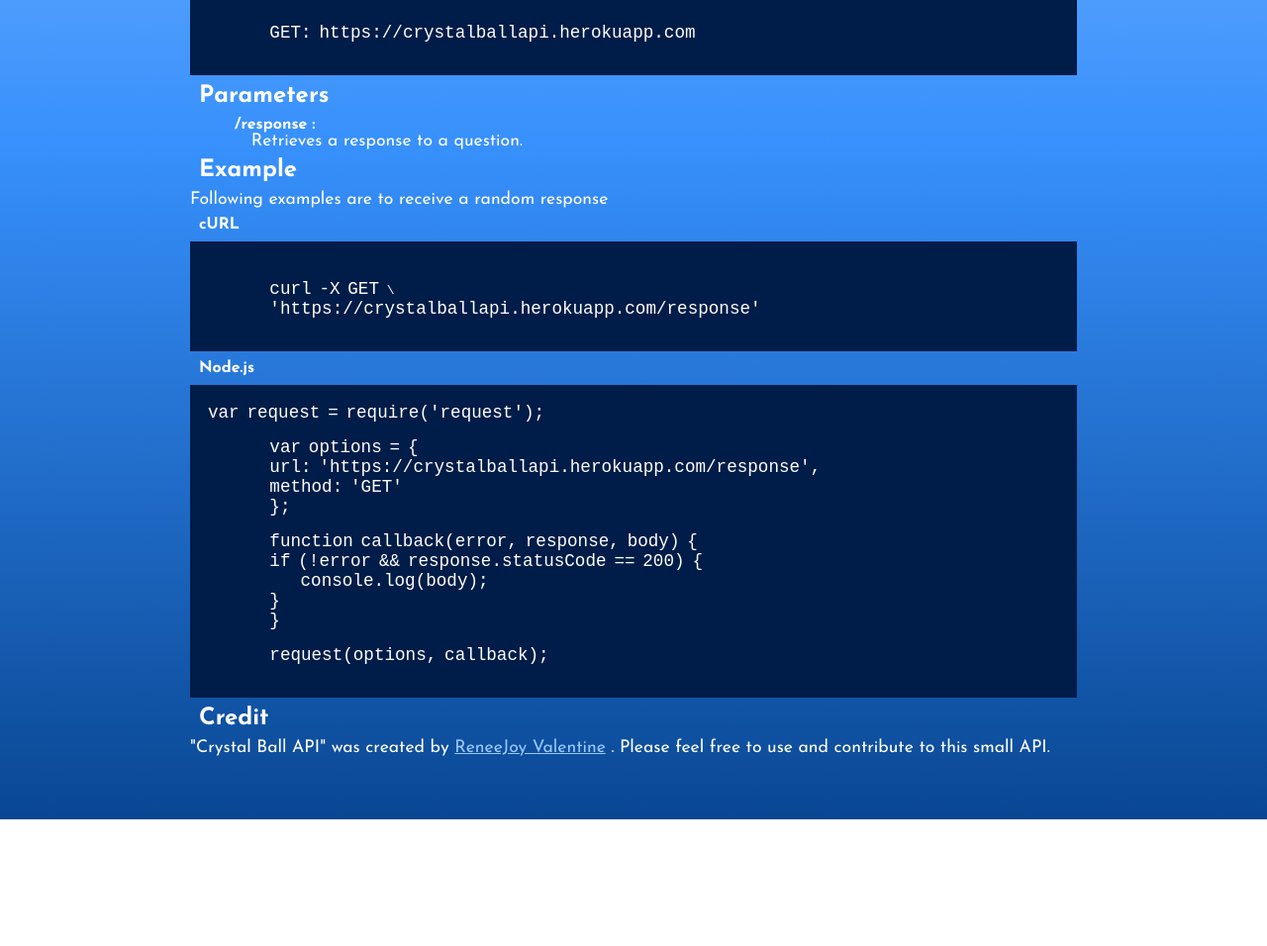
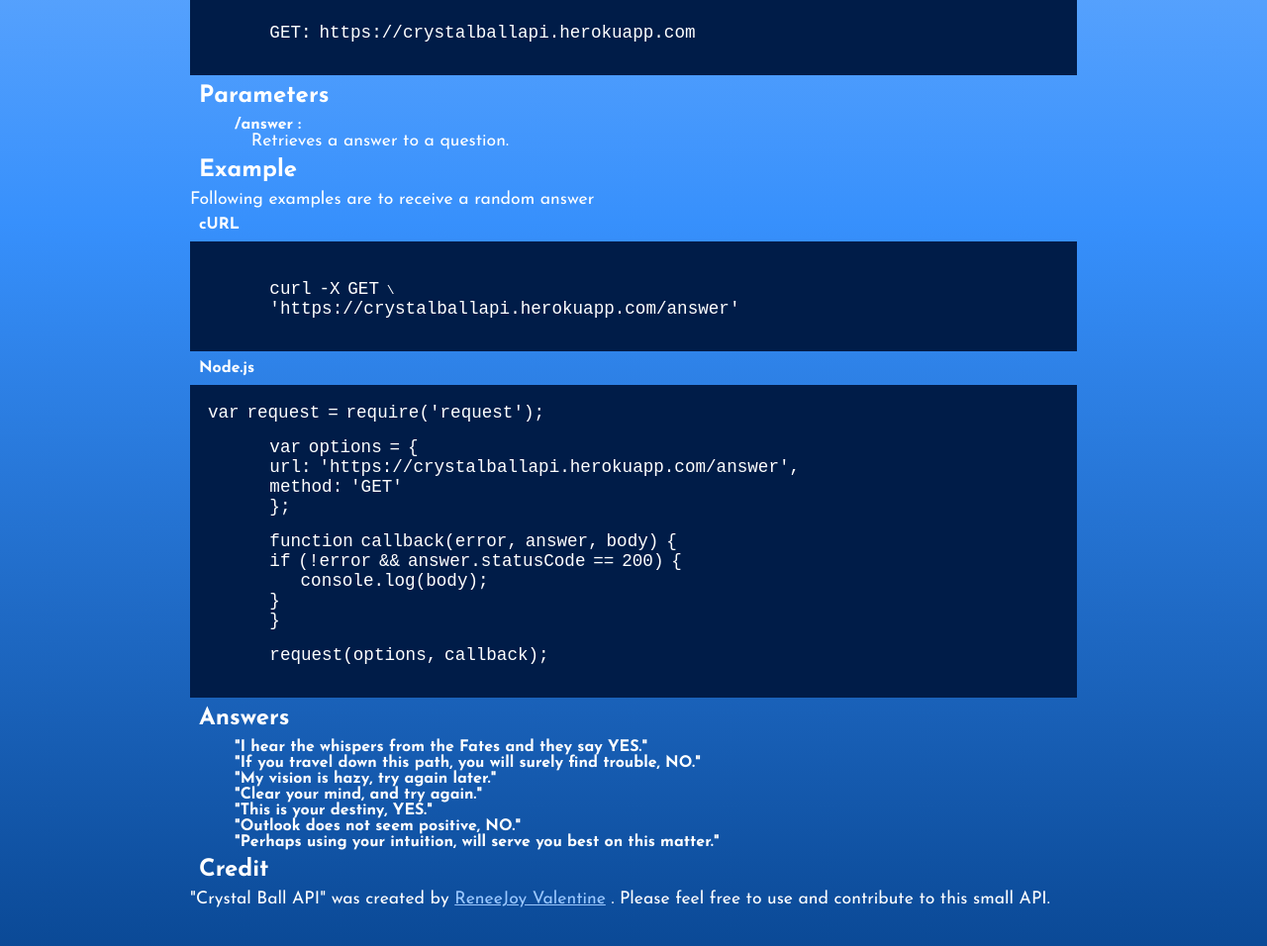
Before and after one commit to renjval12/CrystalBallAPI, a website: page index.html in a window 1280 px wide. Shown: the part 532-1488 px from the top of the page at 99% size. Before the commit the page ends 1360 px from the top, so only its background shows below. Drawn offline with Linux system fonts and the light colour scheme.

Commit message:
update index.html

```diff
--- a/index.html
+++ b/index.html
@@ -32,7 +32,8 @@
             justify-content: space-around;
             padding: 3%;
         }
-        #intro-text{
+
+        #intro-text {
             width: 600px;
         }
 
@@ -76,7 +77,9 @@
         p a {
             color: rgb(155, 200, 255)
         }
-        p, span {
+
+        p,
+        span {
             font-size: 1.1rem;
         }
     </style>
@@ -92,7 +95,8 @@
                 return
                 receive answers you so desperately seek.</p>
         </div>
-        <img src="https://media3.giphy.com/media/Y4DeltZ8VmGnTJGyPe/giphy.gif?cid=790b76110a2c3daa63b7bc5ea00bd8576159a101c3f01fe1&rid=giphy.gif&ct=g"/>
+        <img
+            src="https://media3.giphy.com/media/Y4DeltZ8VmGnTJGyPe/giphy.gif?cid=790b76110a2c3daa63b7bc5ea00bd8576159a101c3f01fe1&rid=giphy.gif&ct=g" />
     </div>
     <h3 class="gap">URL </h3>
     <pre>
@@ -101,36 +105,45 @@
     </pre>
     <h3 class="gap">Parameters</h3>
     <dl class="params">
-        <dt>/response :</dt>
+        <dt>/answer :</dt>
         <dd>
-            <p class="last">Retrieves a response to a question.</p>
+            <p class="last">Retrieves a answer to a question.</p>
         </dd>
     </dl>
     <h3 class="gap">Example</h3>
-    <p>Following examples are to receive a random response</p>
+    <p>Following examples are to receive a random answer</p>
     <h4 class="gap">cURL</h4>
     <pre>
         <span></span>
         <span class="n">curl</span> <span class="o">-</span><span class="n">X</span> <span class="n">GET</span> \
-        <span class="s1">'https://crystalballapi.herokuapp.com/response'</span>
+        <span class="s1">'https://crystalballapi.herokuapp.com/answer'</span>
         </pre>
     <h4 class="gap">Node.js</h4>
     <pre><span></span><span class="kd">var</span> <span class="nx">request</span> <span class="o">=</span> <span class="nx">require</span><span class="p">(</span><span class="s1">'request'</span><span class="p">);</span>
 
         <span class="kd">var</span> <span class="nx">options</span> <span class="o">=</span> <span class="p">{</span>
-        <span class="nx">url</span><span class="o">:</span> <span class="s1">'https://crystalballapi.herokuapp.com/response'</span><span class="p">,</span>
+        <span class="nx">url</span><span class="o">:</span> <span class="s1">'https://crystalballapi.herokuapp.com/answer'</span><span class="p">,</span>
         <span class="nx">method</span><span class="o">:</span> <span class="s1">'GET'</span>
         <span class="p">};</span>
 
-        <span class="kd">function</span> <span class="nx">callback</span><span class="p">(</span><span class="nx">error</span><span class="p">,</span> <span class="nx">response</span><span class="p">,</span> <span class="nx">body</span><span class="p">)</span> <span class="p">{</span>
-        <span class="k">if</span> <span class="p">(</span><span class="o">!</span><span class="nx">error</span> <span class="o">&amp;&amp;</span> <span class="nx">response</span><span class="p">.</span><span class="nx">statusCode</span> <span class="o">==</span> <span class="mi">200</span><span class="p">)</span> <span class="p">{</span>
+        <span class="kd">function</span> <span class="nx">callback</span><span class="p">(</span><span class="nx">error</span><span class="p">,</span> <span class="nx">answer</span><span class="p">,</span> <span class="nx">body</span><span class="p">)</span> <span class="p">{</span>
+        <span class="k">if</span> <span class="p">(</span><span class="o">!</span><span class="nx">error</span> <span class="o">&amp;&amp;</span> <span class="nx">answer</span><span class="p">.</span><span class="nx">statusCode</span> <span class="o">==</span> <span class="mi">200</span><span class="p">)</span> <span class="p">{</span>
             <span class="nx">console</span><span class="p">.</span><span class="nx">log</span><span class="p">(</span><span class="nx">body</span><span class="p">);</span>
         <span class="p">}</span>
         <span class="p">}</span>
 
         <span class="nx">request</span><span class="p">(</span><span class="nx">options</span><span class="p">,</span> <span class="nx">callback</span><span class="p">);</span>
         </pre>
-
+    <h3 class="gap">Answers</h3>
+    <dl class="params">
+        <dt>"I hear the whispers from the Fates and they say YES."</dt>
+        <dt>"If you travel down this path, you will surely find trouble, NO."</dt>
+        <dt>"My vision is hazy, try again later."</dt>
+        <dt>"Clear your mind, and try again."</dt>
+        <dt>"This is your destiny, YES."</dt>
+        <dt>"Outlook does not seem positive, NO."</dt>
+        <dt>"Perhaps using your intuition, will serve you best on this matter."</dt>
+    </dl>
     <h3 class="gap">Credit</h3>
     <p>"Crystal Ball API" was created by <a href="https://github.com/renjval12">ReneeJoy Valentine</a> . Please feel
         free to use and contribute to this small API.</p>
--- a/index.js
+++ b/index.js
@@ -19,7 +19,7 @@
     }
 });
 
-app.get('/response', async (req, res) => {
+app.get('/answer', async (req, res) => {
     try {
         res.status(200).json(
             data[Math.round(Math.random() * data.length)]
```
Also changed, not shown: api/crystalball.json (+7 -7 lines), README.md.
